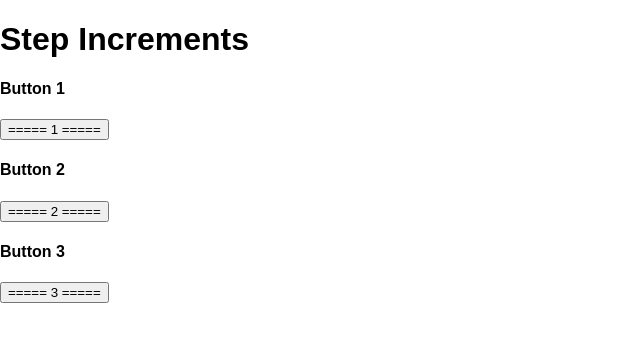
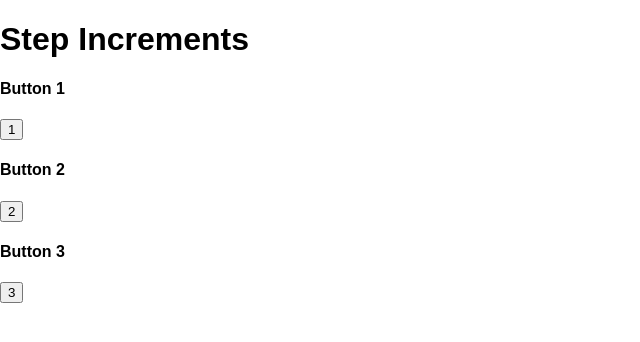
Before and after one commit to lwood54/ReactPlayground, a React (Create React App) app in the folder components-practice/: page / in a window 1280 px wide. Shown: the top 342 px of the page, without its empty margins (0-640 px from the left). Built offline with nearby package versions, Linux system fonts and the light colour scheme.

Commit message:
added some notes

```diff
--- a/components-practice/src/App.js
+++ b/components-practice/src/App.js
@@ -5,10 +5,11 @@ class Button extends React.Component {
   render() {
     return (
       <div>
+        {/*this.props.buttonStart was passed along as a prop when <Button /> was invoked. */}
         <h4>Button {this.props.buttonStart}</h4>
         <button onClick={this.props.screwUpButtons}>
-          {' '}
-          ===== {this.props.buttonStart} ====={' '}
+          {/*passed screwUpButtons func through props*/}
+          {this.props.buttonStart}
         </button>
       </div>
     );
```
